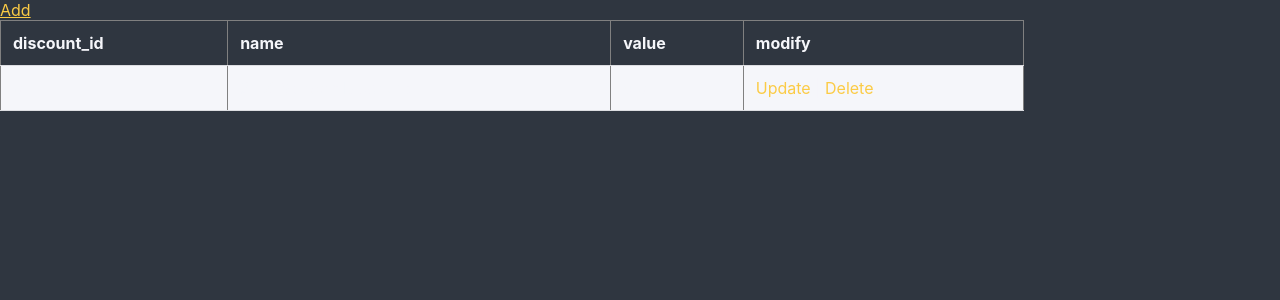
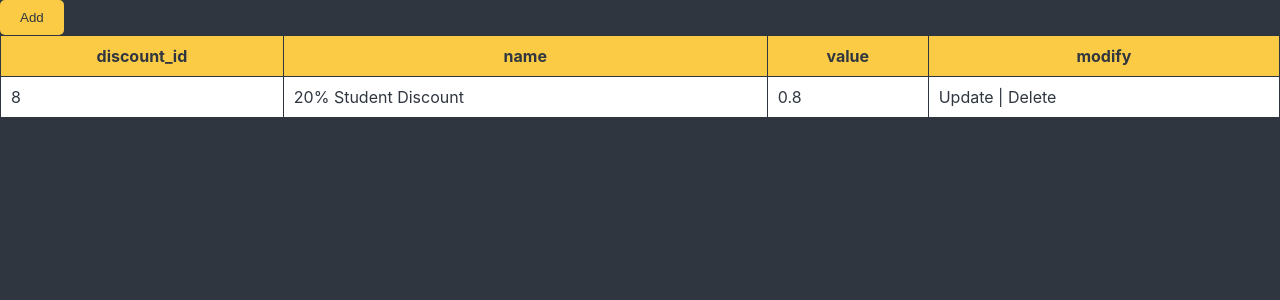
Before and after one commit to Baji0202/pos, a PHP site: page /admin_side/discount.php in a window 1280 px wide. Shown: the top 300 px of the page. Run offline with PHP 8.4, Linux system fonts and the light colour scheme; the visitor is signed in with stand-in values (Sample User, id 1); data comes from the database, SQL or seed files in the repository; data that the repository does not hold is empty.

Commit message:
dfgtrefd

```diff
--- a/admin_side/discount.php
+++ b/admin_side/discount.php
@@ -16,7 +16,7 @@ if (!isset($_SESSION['user_id'])){
     <title>Discounts</title>
 </head>
 <body>
-<a href='discount_add.php?id=$discount_id'>Add</a>
+<button onclick="window.location.href='discount_add.php?id=<?php echo $discount_id; ?>'">Add</button>
 
 <table border='1' cellpadding='7'>
     <tr>
--- a/include/styles/discount.css
+++ b/include/styles/discount.css
@@ -1,57 +1,71 @@
-/* Resetting default margin and padding */
-* {
+/* Global Styles */
+body {
+    font-family: 'Inter', sans-serif;
+    background-color:#2f3640;
     margin: 0;
     padding: 0;
-    box-sizing: border-box;
-}
-
-body {
-    background-color: #2f3640;
-    font-family: 'Inter', sans-serif;
-    color: #f5f6fa; /* Set text color */
 }
 
 .container {
-    display: flex;
-    justify-content: center;
-    align-items: center;
-    height: 100vh;
+    max-width: 800px;
+    margin: 20px auto;
+    padding: 20px;
+    background-color: #fff;
+    border-radius: 10px;
+    box-shadow: 0 0 10px rgba(0, 0, 0, 0.1);
+}
+
+h1 {
+    color: #2f3640;
 }
 
 table {
-    width: 80%;
+    width: 100%;
     border-collapse: collapse;
-    margin-bottom: 20px;
-    background-color: #f5f6fa; /* Set table background color */
-    border-radius: 10px;
-    /* Additional styles for centering the table */
-    margin-top: auto;
-    margin-bottom: auto;
+}
+
+table, th, td {
+    border: 1px solid #2f3640;
 }
 
 th, td {
-    border-bottom: 1px solid #dcdde1;
-    padding: 12px;
-    text-align: left;
+    padding: 10px;
 }
 
 th {
-    background-color: #2f3640; /* Set table header background color */
+    background-color: #fbcb45;
+    color: #2f3640;
 }
 
-tr:nth-child(even) {
-    background-color: #f5f6fa; /* Set alternate row background color */
-}
-
-tr:hover {
-    background-color: #dcdde1; /* Set hover row background color */
+td {
+    background-color: #fff;
+    color: #2f3640;
 }
 
 a {
-    color: #fbcb45; /* Set link color */
+    color: #2f3640;
     text-decoration: none;
 }
 
 a:hover {
+    color: #fbcb45;
     text-decoration: underline;
 }
+
+
+
+button {
+    background-color: #fbcb45;
+    color: #2f3640;
+    border: none;
+    padding: 10px 20px;
+    border-radius: 5px;
+    cursor: pointer;
+    text-decoration: none;
+    transition: background-color 0.3s ease;
+}
+
+button:hover {
+    background-color: #f5f6fa;
+    color: #2f3640;
+}
```
